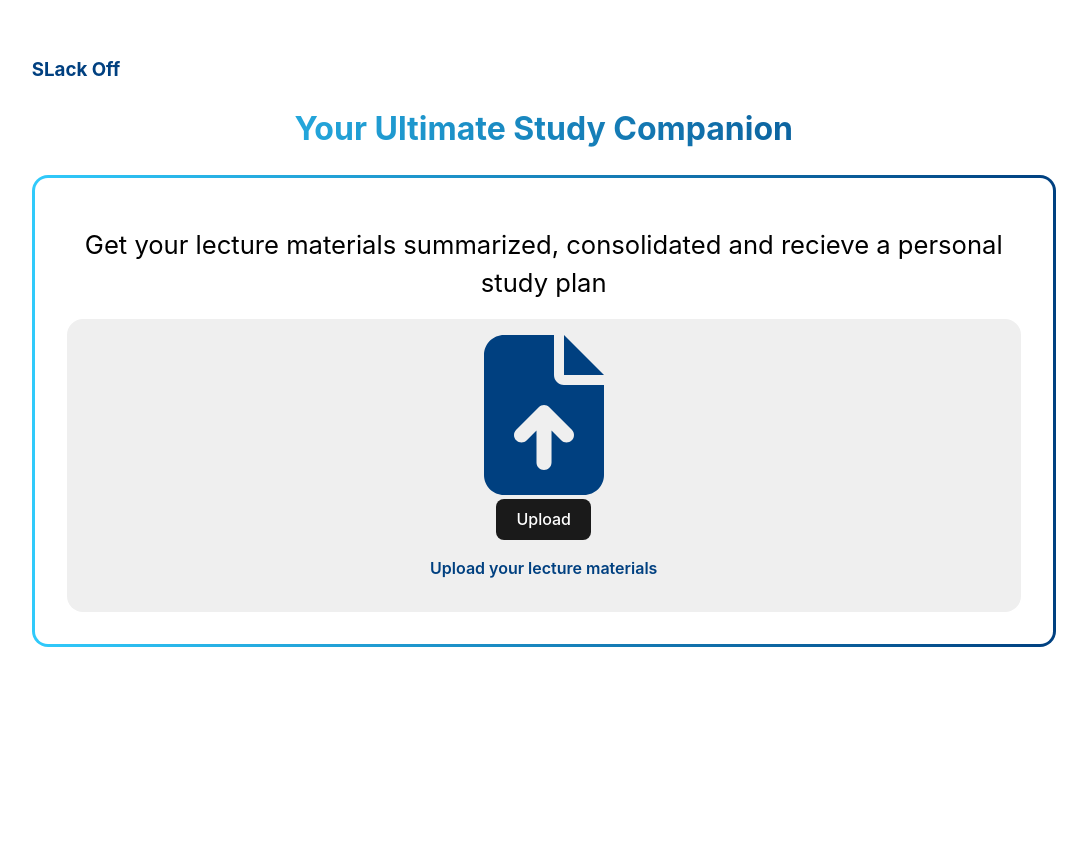
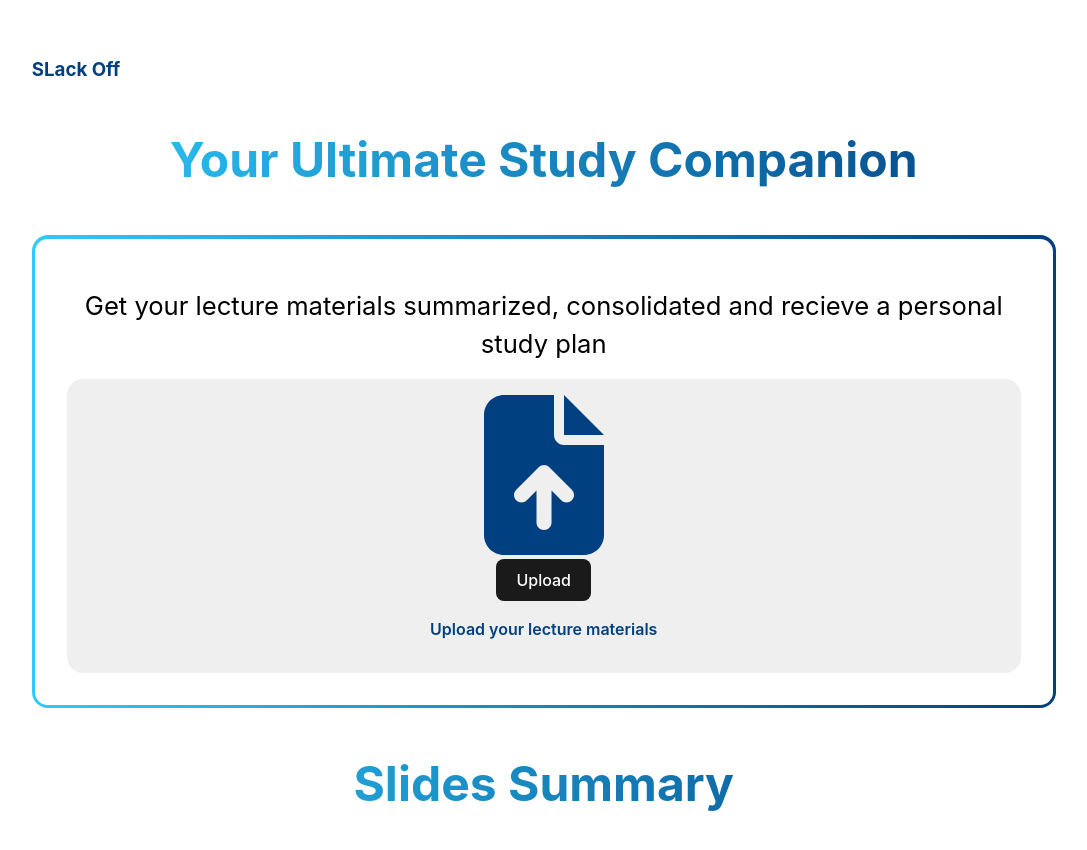
Before and after one commit to TylerKerswell/slack-off, a React (Vite) app in the folder frontend/: page / in a window 1280 px wide. Shown: the top 850 px of the page, without its empty margins (95-1182 px from the left). Before the commit the page ends 800 px from the top, so only its background shows below. Built offline with nearby package versions, Linux system fonts and the light colour scheme.

Commit message:
changed upload text

```diff
--- a/frontend/package.json
+++ b/frontend/package.json
@@ -15,6 +15,7 @@
     "@fortawesome/free-regular-svg-icons": "^6.5.1",
     "@fortawesome/free-solid-svg-icons": "^6.5.1",
     "@fortawesome/react-fontawesome": "^0.2.0",
+    "@mui/base": "^5.0.0-beta.32",
     "react": "^18.2.0",
     "react-dom": "^18.2.0"
   },
--- a/frontend/src/App.css
+++ b/frontend/src/App.css
@@ -13,6 +13,9 @@ body, html {
   margin-right:11%;
   margin-bottom:1%;
   margin-top:1%;
+}
+section h1 {
+  font-size: 3rem;
 }
 .pagetitle {
     background-image: linear-gradient(to right,
@@ -82,6 +85,7 @@ body, html {
   padding:1rem;
   color: var(--deepblue);
   font-weight: 600;
+  font-size: 1rem;
 }
 
 input[type="file"] {
--- a/frontend/src/App.tsx
+++ b/frontend/src/App.tsx
@@ -2,6 +2,12 @@ import './App.css'
 import { UploadIcon } from './Links';
 
 import { ChangeEvent, useState } from 'react';
+
+// import { Tab } from '@mui/base/Tab';
+// import { TabsList } from '@mui/base/TabsList';
+// import { TabPanel } from '@mui/base/TabPanel';
+// import { Tabs } from '@mui/base/Tabs';
+
 
 function FileUploadSingle() {
   const [file, setFile] = useState<File>();
@@ -51,8 +57,10 @@ function App() {
 
   return (
     <>
+
       <div id='navbar'><h3 id="name">SLack Off</h3></div>
 
+      <section>
       <h1 className='pagetitle'>Your Ultimate Study Companion</h1>
       <div className='containerrim'>
         <div className='container'>
@@ -64,6 +72,15 @@ function App() {
           </div>
         </div>
       </div>
+      </section>
+      <section>
+      <h1 className='pagetitle'>Slides Summary</h1>
+      {/* <div className='tabs'>
+        <button class="summarytab" onmouseover="openCity(event, 'London')">London</button>
+        <button class="explanationtab" onmouseover="openCity(event, 'London')">London</button>
+        <button class="explanationtab" onmouseover="openCity(event, 'London')">London</button>
+      </div> */}
+      </section>
     </>
   )
 }
```
Also changed, not shown: 1 other file (tests, documents, lock files or other folders).
